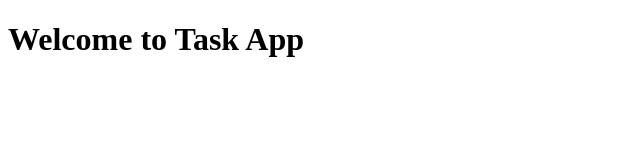
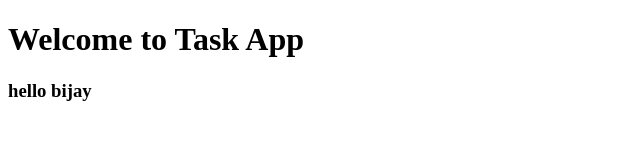
Before and after one commit to Beezay98/task-app, a plain HTML site: page index.html in a window 1280 px wide. Shown: the whole page, without its empty margins (0-640 px from the left). Drawn offline with Linux system fonts and the light colour scheme.

Commit message:
hello bijay edit

```diff
--- a/index.html
+++ b/index.html
@@ -6,5 +6,6 @@
 </head>
 <body>
   <h1>Welcome to Task App</h1>
+  <h3>hello bijay</h3>
 </body>
 </html>
```
